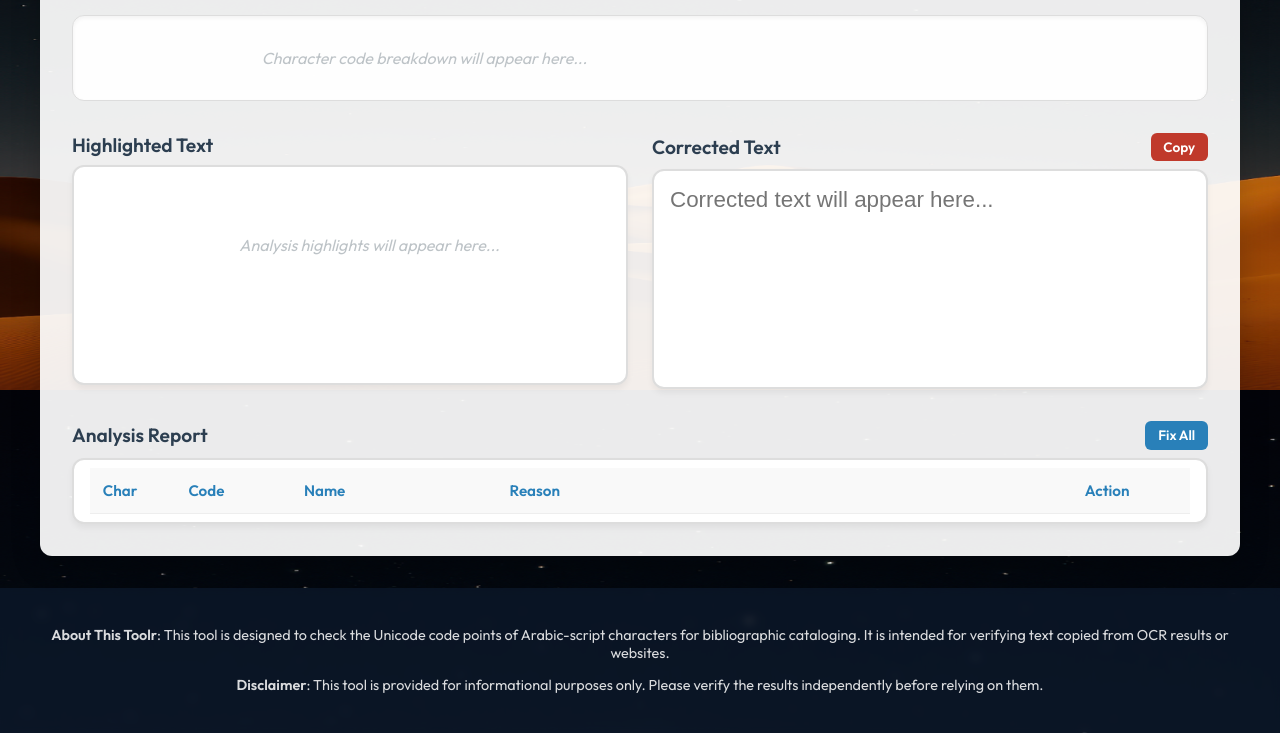
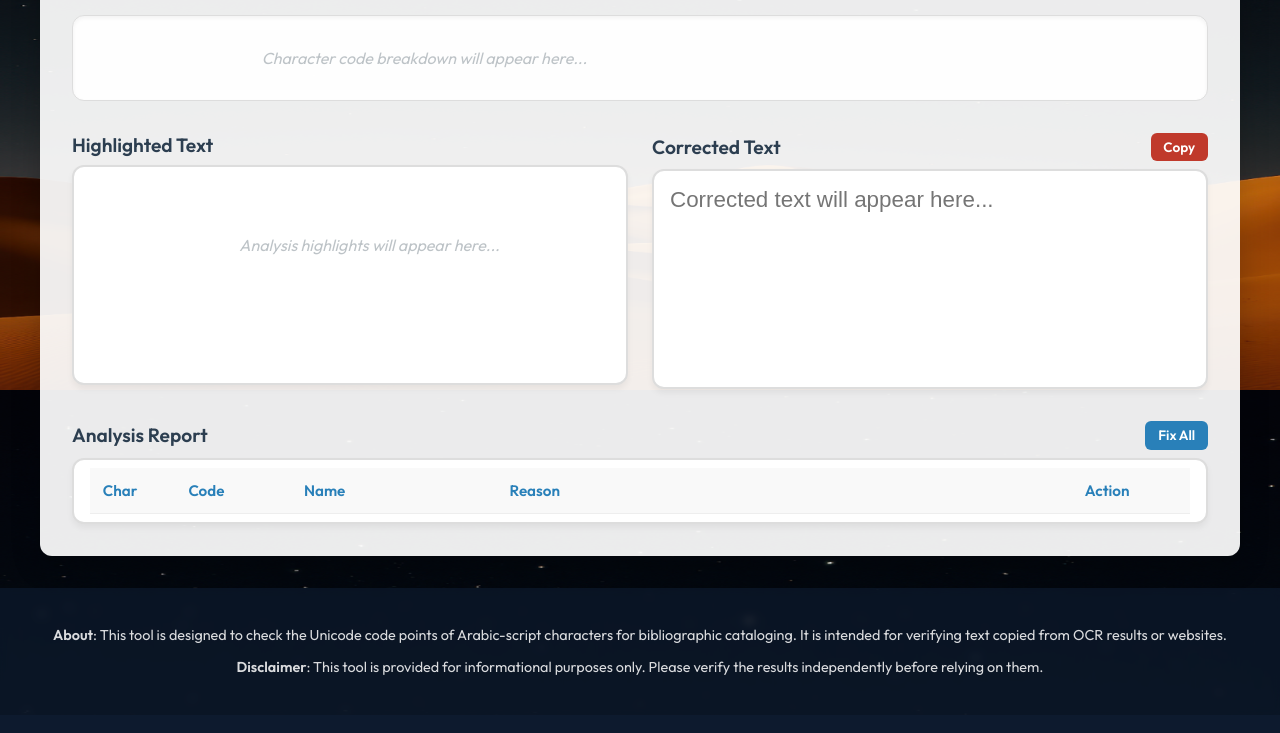
Before and after one commit to skktnwk-web/arabic_code_checker, a plain HTML site: page index.html in a window 1280 px wide. Shown: the part 410-1143 px from the top of the page. Drawn offline with Linux system fonts and the light colour scheme.

Commit message:
Add files via upload

```diff
--- a/index.html
+++ b/index.html
@@ -85,7 +85,7 @@
         </main>
     </div>
     <footer>
-        <p><strong>About This Toolr</strong>: This tool is designed to check the Unicode code points of Arabic-script characters for bibliographic cataloging. It is intended for verifying text copied from OCR results or websites.</p>
+        <p><strong>About</strong>: This tool is designed to check the Unicode code points of Arabic-script characters for bibliographic cataloging. It is intended for verifying text copied from OCR results or websites.</p>
         <p><strong>Disclaimer</strong>: This tool is provided for informational purposes only. Please verify the results independently before relying on them.</p>
     </footer>
     <script src="static/script.js?v=2"></script>
```
